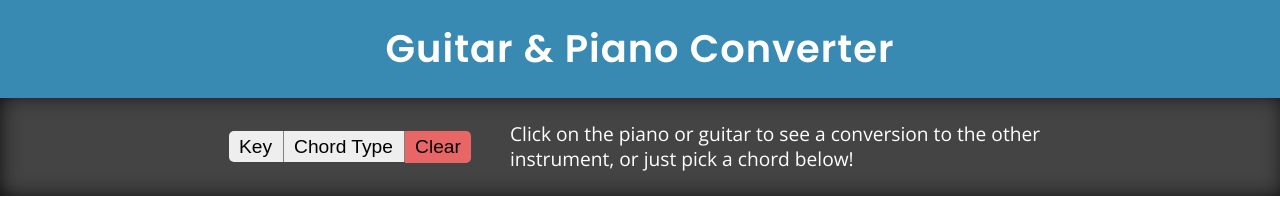
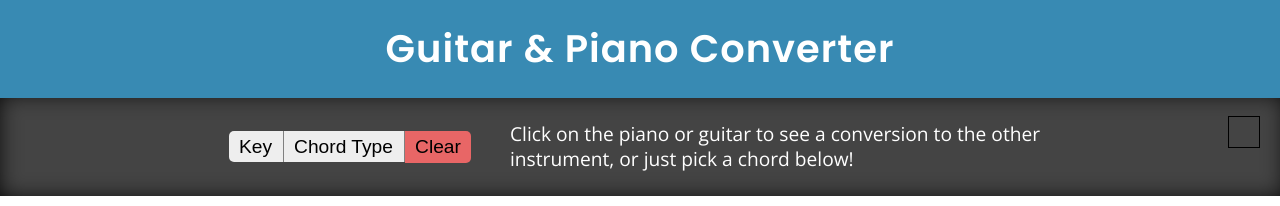
Before and after one commit to cwklausing/guitar-piano-converter, a React (Create React App) app: page / in a window 1280 px wide. Shown: the top 206 px of the page. Built offline with nearby package versions, Linux system fonts and the light colour scheme.

Commit message:
add menu toggle button w/o styling

```diff
--- a/src/App.css
+++ b/src/App.css
@@ -55,6 +55,11 @@ h6 {
 	line-height: 1.3;
 }
 
+.header__banner {
+	position: relative;
+	z-index: 1;
+}
+
 .header__title {
 	background-color: #388ab3;
 	color: white;
@@ -62,6 +67,17 @@ h6 {
 	letter-spacing: 1px;
 	text-align: center;
 	padding: 1rem 0;
+}
+
+.menu-wrap {
+	background-color: #444;
+	box-shadow: inset 2px -1px 23px -5px black;
+	transition:
+		transform 600ms cubic-bezier(0.29, 0.69, 0.34, 0.99);
+}
+
+.menu-wrap.collapse {
+	transform: translateY(-100%);
 }
 
 .menu {
@@ -72,6 +88,15 @@ h6 {
 	padding: 1.5rem;
 	max-width: 900px;
 	margin: 0 auto;
+}
+
+.menu-button {
+	border: 1px solid black;
+	position: absolute;
+	bottom: -50px;
+	right: 20px;
+	height: 30px;
+	width: 30px;
 }
 
 .menu select,
@@ -95,11 +120,6 @@ h6 {
 	border-right: none;
 	border-top-right-radius: 5px;
 	border-bottom-right-radius: 5px;
-}
-
-.menu-wrap {
-	background-color: #444;
-	box-shadow: inset 2px -1px 23px -5px black;
 }
 
 .menu__description {
--- a/src/Header.js
+++ b/src/Header.js
@@ -1,19 +1,36 @@
-import React from 'react';
+import React, { Component } from 'react';
 import Menu from './Menu';
 
-function Header(props) {
+class Header extends Component {
+	constructor() {
+		super();
+		this.state = {
+			menuOpen: true
+		};
+	}
+	handleMenuClick() {
+		this.setState({
+			menuOpen: !this.state.menuOpen
+		});
+	}
+	render() {
 		return (
 			<header className="header">
+				<div className="header__banner">
 					<h1 className="header__title">Guitar & Piano Converter</h1>
+					<div className="menu-button" onClick={() => this.handleMenuClick()} />
+				</div>
 				<Menu
-				notes={props.notes}
-				chordData={props.chordData}
-				onChange={event => props.onChange(event)}
-				onClick={props.onClick}
-				selectedChord={props.selectedChord}
+					notes={this.props.notes}
+					menuOpen={this.state.menuOpen}
+					chordData={this.props.chordData}
+					onChange={event => this.props.onChange(event)}
+					onClick={this.props.onClick}
+					selectedChord={this.props.selectedChord}
 				/>
 			</header>
 		);
 	}
+}
 
 export default Header;
--- a/src/Menu.js
+++ b/src/Menu.js
@@ -1,6 +1,7 @@
 import React from 'react';
 
 function Menu(props) {
+	const menuOpen = props.menuOpen ? '' : ' collapse';
 	const chords = props.chordData.chords;
 	const chordTypes = props.chordData.chordTypes;
 	const chordRoots = chords.map((chordGroup, index) => {
@@ -11,7 +12,7 @@ function Menu(props) {
 	});
 
 	return (
-		<section className="menu-wrap">
+		<section className={'menu-wrap' + menuOpen}>
 			<div className="menu">
 				<div className="chord-picker">
 					<div className="chord-picker__wrap">
```
Lines whose indentation alone changed are shown as unchanged.
